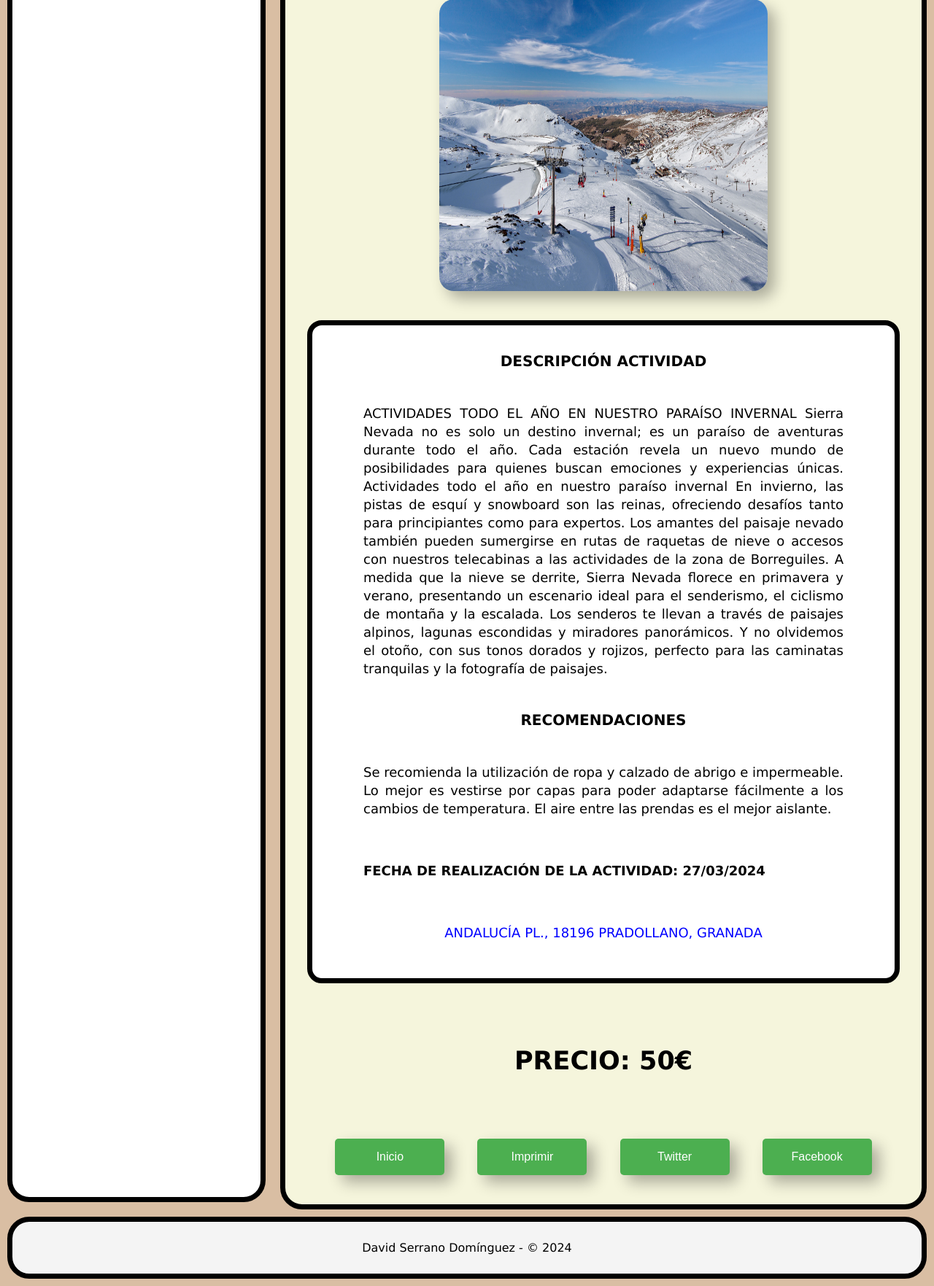
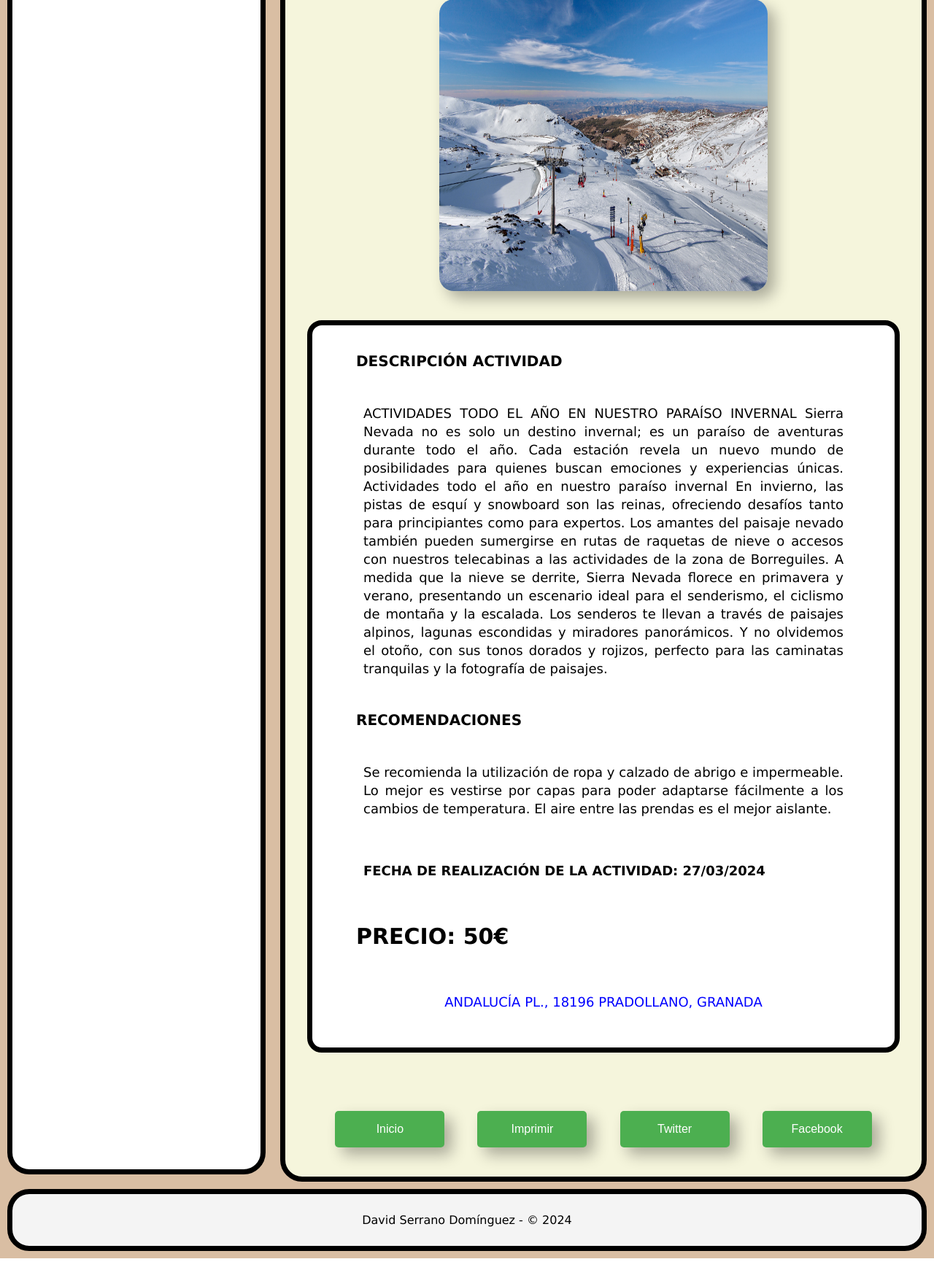
Before and after one commit to daviidserranoo07/Sistemas-de-Informacion-Basados-en-Web, a PHP site: page /actividad.html in a window 1280 px wide. Shown: the part 800-2563 px from the top of the page at 73% size. After the commit the page ends 2525 px from the top, so only its background shows below. Run offline with PHP 8.4, Linux system fonts and the light colour scheme.

Commit message:
Version Final

```diff
--- a/Practica1/actividad.css
+++ b/Practica1/actividad.css
@@ -40,7 +40,7 @@ a {
 }
 
 a:hover{
-    font-size: 1.9rem;
+    font-size: 2.1rem;
 }
 
 li{
@@ -221,7 +221,7 @@ footer{
 
 .precio-actividad{
     grid-row: 7;
-    font-size: 3.5rem;
+    font-size: 3rem;
 }
 
 .informacion{
@@ -230,6 +230,11 @@ footer{
     background-color: white;
     border: 0.7rem solid #000;
     border-radius: 20px;
+}
+
+.informacion h4{
+    text-align: left;
+    margin-left: 5rem;
 }
 
 .lateral{
@@ -242,6 +247,10 @@ footer{
     color: blue;
     text-transform: uppercase;
     text-align: center;
+}
+
+.direccion p:hover{
+    font-size: 2rem;
 }
 
 .fecha{
--- a/Practica1/actividad.html
+++ b/Practica1/actividad.html
@@ -50,11 +50,11 @@
                         <h4>recomendaciones</h4>
                         <p>Se recomienda la utilización de ropa y calzado de abrigo e impermeable. Lo mejor es vestirse por capas para poder adaptarse fácilmente a los cambios de temperatura. El aire entre las prendas es el mejor aislante.</p>
                         <p class="fecha">Fecha de Realización de la Actividad: 27/03/2024</p>
+                        <h4 class="precio-actividad">Precio: 50€ </h4>
                         <a class="direccion" href="https://www.google.com/maps?hl=es&gl=es&um=1&ie=UTF-8&fb=1&sa=X&ftid=0xd71dd40f85d032b:0x83c3bcec66a06c14">
                             <p>Andalucía Pl., 18196 Pradollano, Granada</p>
                         </a>
                     </div>
-                    <h4 class="precio-actividad">Precio: 50€ </h4>
                     <img class="segunda-foto-sierra" src="img/sierra-nevada-2.png">
                 </div>
                 <div class="container-columns-buttons">
--- a/Practica1/portada.css
+++ b/Practica1/portada.css
@@ -36,7 +36,7 @@ a {
 }
 
 a:hover{
-    font-size: 1.9rem;
+    font-size: 2.1rem;
 }
 
 li{
--- a/Practica1/portada.html
+++ b/Practica1/portada.html
@@ -67,7 +67,6 @@
                     <a href="actividad.html">
                         <img src="img/caminito-del-rey.jpg" alt="caminito del rey">
                         <h3>Caminito del Rey</h3>
-
                     </a>
                 </div>
             </div>
```
